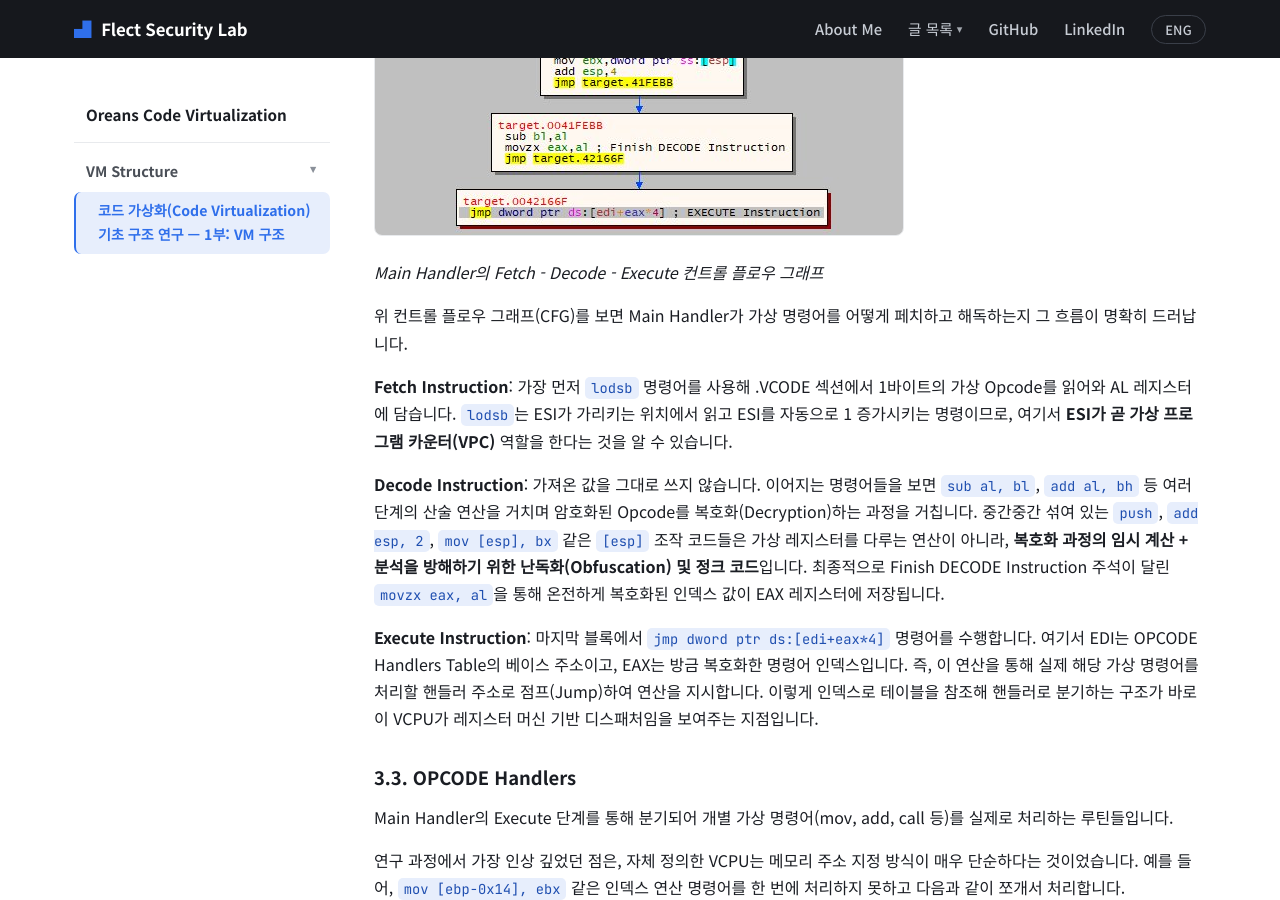
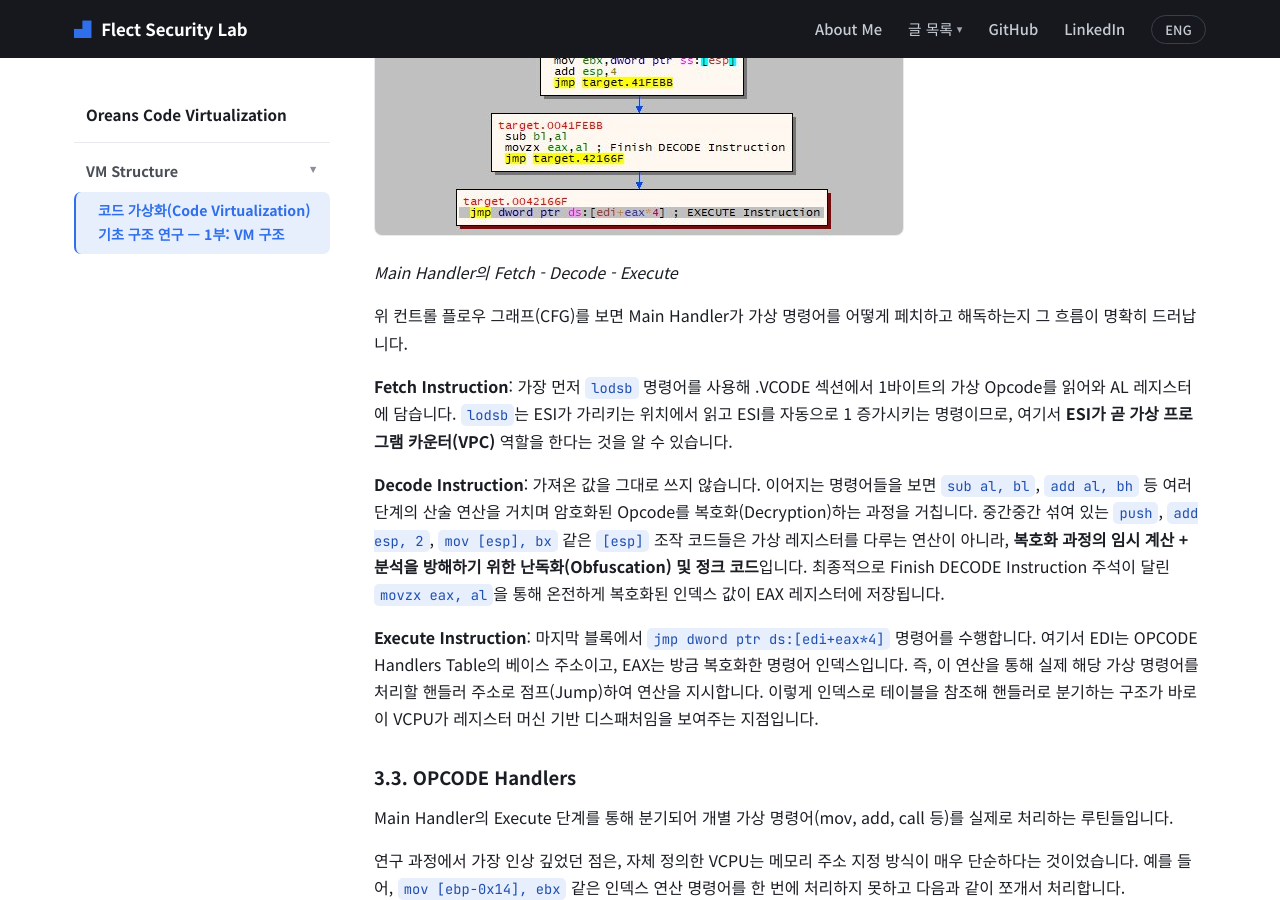
Before and after one commit to LeeGwan/LeeGwan.github.io, a Jekyll site: the page built from _ko/2026-05-25-oreans-vm-1.md, in a window 1280 px wide and 900 px high, scrolled down 8694 px. Built offline with Jekyll 4.4.1, drawn with Linux system fonts in a browser that asks for light colours.

Commit message:
Update 2026-05-25-oreans-vm-1.md

```diff
--- a/_ko/2026-05-25-oreans-vm-1.md
+++ b/_ko/2026-05-25-oreans-vm-1.md
@@ -114,7 +114,7 @@
 
 [![Main Handler CFG](/assets/img/vm_main_handler.png)](/assets/img/vm_main_handler.png)
 
-*Main Handler의 Fetch - Decode - Execute 컨트롤 플로우 그래프*
+*Main Handler의 Fetch - Decode - Execute*
 
 위 컨트롤 플로우 그래프(CFG)를 보면 Main Handler가 가상 명령어를 어떻게 페치하고 해독하는지 그 흐름이 명확히 드러납니다.
 
```
